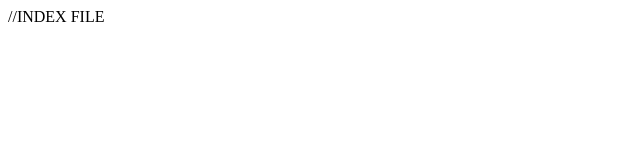
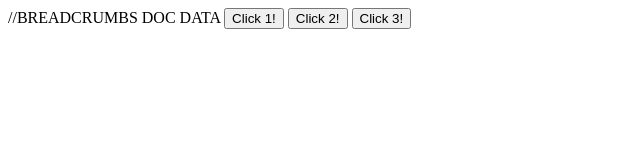
Before and after one commit to michal67/CS658, a plain HTML site: page index.html in a window 1280 px wide. Shown: the whole page, without its empty margins (0-640 px from the left). Drawn offline with Linux system fonts and the light colour scheme.

Commit message:
Create index.html

```diff
--- a/index.html
+++ b/index.html
@@ -1 +1,16 @@
-//INDEX FILE
+//BREADCRUMBS DOC DATA
+<!DOCTYPE html>
+<html>
+    <head>
+        <meta charset="utf-8">
+        <meta http-equiv="X-UA-Compatible" content="IE=edge">
+        <title>BREADCRUMBS BASIC FUNCTIONALITY DEMO</title>
+        <meta name="description" content="A quick demo of pulling data and showing results.">
+        <link rel="stylesheet" href="main.css">
+    </head>
+    <body>
+        <button type="button">Click 1!</button>
+        <button type="button">Click 2!</button>
+        <button type="button">Click 3!</button>
+    </body>
+</html>
```
